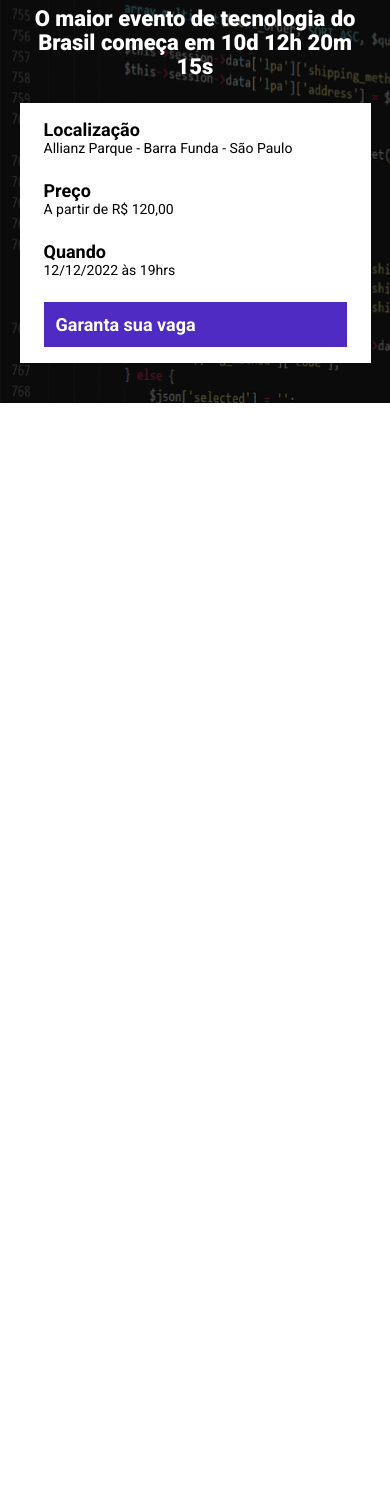
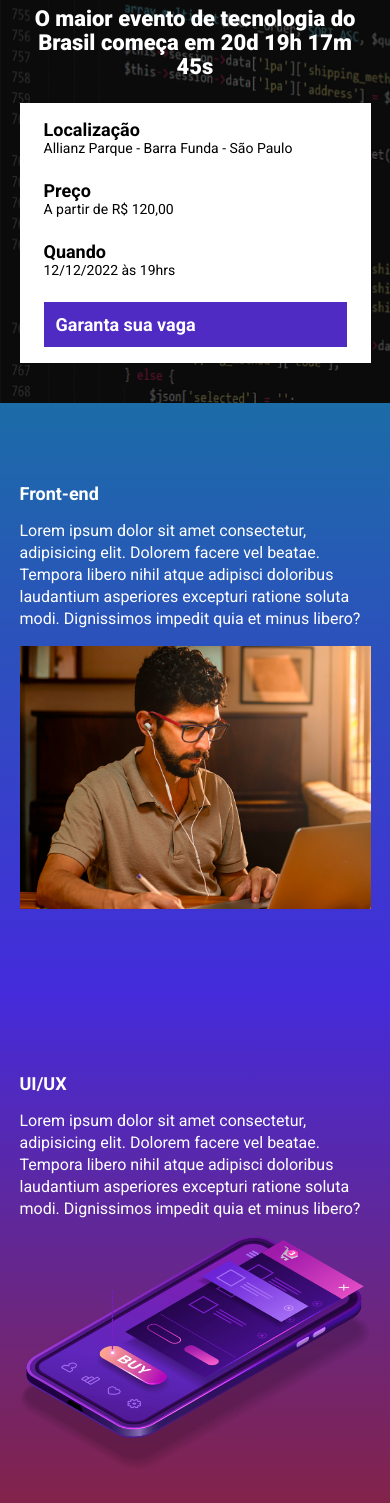
Before and after one commit to Boxkinho/ebac_tech_talks, a website built with Parcel: page src/index.html in a window 390 px wide. Shown: the part 97-1600 px from the top of the page. Before the commit the page ends 844 px from the top, so only its background shows below. Built offline with nearby package versions, Linux system fonts and the light colour scheme.

Commit message:
criando o contador

```diff
--- a/src/index.html
+++ b/src/index.html
@@ -8,14 +8,15 @@
     <link rel="preconnect" href="https://fonts.googleapis.com">
     <link rel="preconnect" href="https://fonts.gstatic.com" crossorigin>
     <link href="https://fonts.googleapis.com/css2?family=Roboto:wght@400;700;900&display=swap" rel="stylesheet">
-    <link rel="stylesheet" href="./styles/main.scss">
+    <link rel="stylesheet" href="styles/main.scss">
+    <link rel="stylesheet" href="https://unpkg.com/aos@next/dist/aos.css">
 </head>
 <body>
     <header class="hero">
         <div class="container">
             <img class="hero__logo" src="images/ebac_logo.svg" alt="EBAC">
             <p class="hero__text">
-                O maior evento de tecnologia do Brasil começa em 10d 12h 20m 15s
+                O maior evento de tecnologia do Brasil começa em <span id="contador"></span>
             </p>
             <div class="infos-bar">
                 <ul class="infos-bar__infos">
@@ -38,6 +39,52 @@
             </div>
         </div>
     </header>
+    <section class="evento evento--frontend">
+        <div class="container" data-aos="fade-right">
+            <div class="evento__details">
+                <h2 class="evento__details__title">Front-end</h2>
+                <p class="evento__details__description">
+                    Lorem ipsum dolor sit amet consectetur, adipisicing elit. Dolorem facere vel beatae. Tempora libero nihil atque adipisci doloribus laudantium asperiores excepturi ratione soluta modi. Dignissimos impedit quia et minus libero?
+                </p>
+            </div>
+            <img class="evento__image" src="./images/frontend.png" alt="Front-end">
+        </div>
+    </section>
+    <section class="evento evento--ui-ux evento--image-left">
+        <div class="container" data-aos="fade-left">
+            <div class="evento__details">
+                <h2 class="evento__details__title">UI/UX</h2>
+                <p class="evento__details__description">
+                    Lorem ipsum dolor sit amet consectetur, adipisicing elit. Dolorem facere vel beatae. Tempora libero nihil atque adipisci doloribus laudantium asperiores excepturi ratione soluta modi. Dignissimos impedit quia et minus libero?
+                </p>
+            </div>
+            <img class="evento__image" src="./images/ui-ux.png" alt="UI/UX">
+        </div>
+    </section>
+    <section class="evento evento--data-science">
+        <div class="container" data-aos="fade-right">
+            <div class="evento__details">
+                <h2 class="evento__details__title">Data Science</h2>
+                <p class="evento__details__description">
+                    Lorem ipsum dolor sit amet consectetur, adipisicing elit. Dolorem facere vel beatae. Tempora libero nihil atque adipisci doloribus laudantium asperiores excepturi ratione soluta modi. Dignissimos impedit quia et minus libero?
+                </p>
+            </div>
+            <img class="evento__image" src="./images/data.png" alt="Data Science">
+        </div>
+    </section>
+    <section class="evento evento--backend evento--image-left">
+        <div class="container" data-aos="fade-left">
+            <div class="evento__details">
+                <h2 class="evento__details__title">Backend</h2>
+                <p class="evento__details__description">
+                    Lorem ipsum dolor sit amet consectetur, adipisicing elit. Dolorem facere vel beatae. Tempora libero nihil atque adipisci doloribus laudantium asperiores excepturi ratione soluta modi. Dignissimos impedit quia et minus libero?
+                </p>
+            </div>
+            <img class="evento__image" src="./images/backend.png" alt="Back-end">
+        </div>
+    </section>
+
+    <script src="https://unpkg.com/aos@next/dist/aos.js"></script>
     <script src="scripts/main.js"></script>
 </body>
 </html>
--- a/src/scripts/main.js
+++ b/src/scripts/main.js
@@ -1 +1,22 @@
-console.log("Olá mundo");
+AOS.init();
+
+const dataDoEvento = new Date("Feb 16, 2024 19:00:00");
+const timeStampDoEvento = dataDoEvento.getTime();
+
+const contaAsHoras = setInterval(function() {
+    const agora = new Date();
+    const timeStampAtual = agora.getTime();
+
+    const distanciaAteOEvento = timeStampDoEvento - timeStampAtual;
+
+    const diaEmMs = 1000 * 60 * 60 * 24;
+    const horaEmMs = 1000 * 60 * 60;
+    const minutoEmMs = 1000 * 60;
+
+    const diasAteOEvento = Math.floor(distanciaAteOEvento / diaEmMs);
+    const horasAteOEvento = Math.floor((distanciaAteOEvento % diaEmMs) / horaEmMs);
+    const minutosAteOEvento = Math.floor((distanciaAteOEvento % horaEmMs) / minutoEmMs);
+    const segundosAteOEvento = Math.floor ((distanciaAteOEvento % minutoEmMs) / 1000);
+
+    document.getElementById('contador').innerHTML = `${diasAteOEvento}d ${horasAteOEvento}h ${minutosAteOEvento}m ${segundosAteOEvento}s`
+}, 1000);
--- /dev/null
+++ b/src/styles/_evento.scss
@@ -0,0 +1,63 @@
+@use 'variables';
+
+.evento {
+    padding: 80px 0;
+
+    &--frontend {
+        background-image: linear-gradient(variables.$blue1, variables.$blue2);
+    }
+
+    &--ui-ux {
+        background-image: linear-gradient(variables.$blue2, variables.$pink);
+    }
+
+    &--data-science {
+        background-image: linear-gradient(variables.$pink, variables.$yellow);
+    }
+
+    &--backend {
+        background-image: linear-gradient(variables.$yellow, variables.$pink);
+    }
+
+    &--image-left {
+        .container {
+            flex-direction: row-reverse;
+        }
+    }
+
+    .container {
+        display: flex;
+        gap: 40px;
+    }
+
+    &__image {
+        max-width: 360px;
+    }
+
+    &__details {
+        &__title {
+            font-size: 18px;
+            font-weight: bold;
+            margin-bottom: 16px;
+        }
+
+        &__description {
+            line-height: 22px;
+        }
+    }
+
+    @media (max-width: 640px) {
+        .container {
+            display: block;
+        }
+
+        &__image {
+            width: 100%;
+        }
+
+        &__details {
+            margin-right: 0;
+            margin-bottom: 16px;
+        }
+    }
+}
--- a/src/styles/_hero.scss
+++ b/src/styles/_hero.scss
@@ -1,3 +1,5 @@
+@use 'variables';
+
 .hero {
     padding-top: 64px;
     padding-bottom: 100px;
@@ -16,7 +18,7 @@
         left: 0;
         width: 100%;
         height: 100%;
-        background-color: #000;
+        background-color: variables.$secondaryTextColor;
         content: '';
         opacity: .6;
     }
--- /dev/null
+++ b/src/styles/_variables.scss
@@ -0,0 +1,8 @@
+$textColor: #fff;
+$secondaryTextColor: #000;
+
+$blue1: #1b6ca7;
+$blue2: #442bdb;
+$pink: #89223b;
+$yellow: #9c791d;
+$purple: #4f2ac3;
--- a/src/styles/components/_buttons.scss
+++ b/src/styles/componentes/_buttons.scss
@@ -1,3 +1,5 @@
+@use '../variables';
+
 .button {
     padding: 12px;
     font-size: 18px;
@@ -7,8 +9,8 @@
     white-space: nowrap;
 
     &--primary {
-        color: #fff;
-        background-color: #4f2ac3;
+        color: variables.$textColor;
+        background-color: variables.$purple;
     }
 
     @media (max-width: 640px) {
--- a/src/styles/components/_infos_bar.scss
+++ b/src/styles/componentes/_infos_bar.scss
@@ -1,6 +1,8 @@
+@use '../variables';
+
 .infos-bar {
     padding: 16px 24px;
-    background-color: #fff;
+    background-color: variables.$textColor;
     display: flex;
     justify-content: space-between;
 
@@ -10,10 +12,10 @@
 
         &__item {
             font-size: 14px;
-            color: #000;
+            color: variables.$secondaryTextColor;
 
             b {
-                color: #000;
+                color: variables.$secondaryTextColor;
                 font-size: 18px;
                 display: block;
             }
--- a/src/styles/main.scss
+++ b/src/styles/main.scss
@@ -1,13 +1,15 @@
 @use 'hero';
-@use 'components/infos_bar';
-@use 'components/buttons';
+@use 'componentes/infos_bar';
+@use 'componentes/buttons';
+@use 'evento';
+@use 'variables';
 
 * {
     margin: 0;
     padding: 0;
     box-sizing: border-box;
     font-family: Roboto, sans-serif;
-    color: #fff;
+    color: variables.$textColor;
     list-style: none;
 }
 
```
